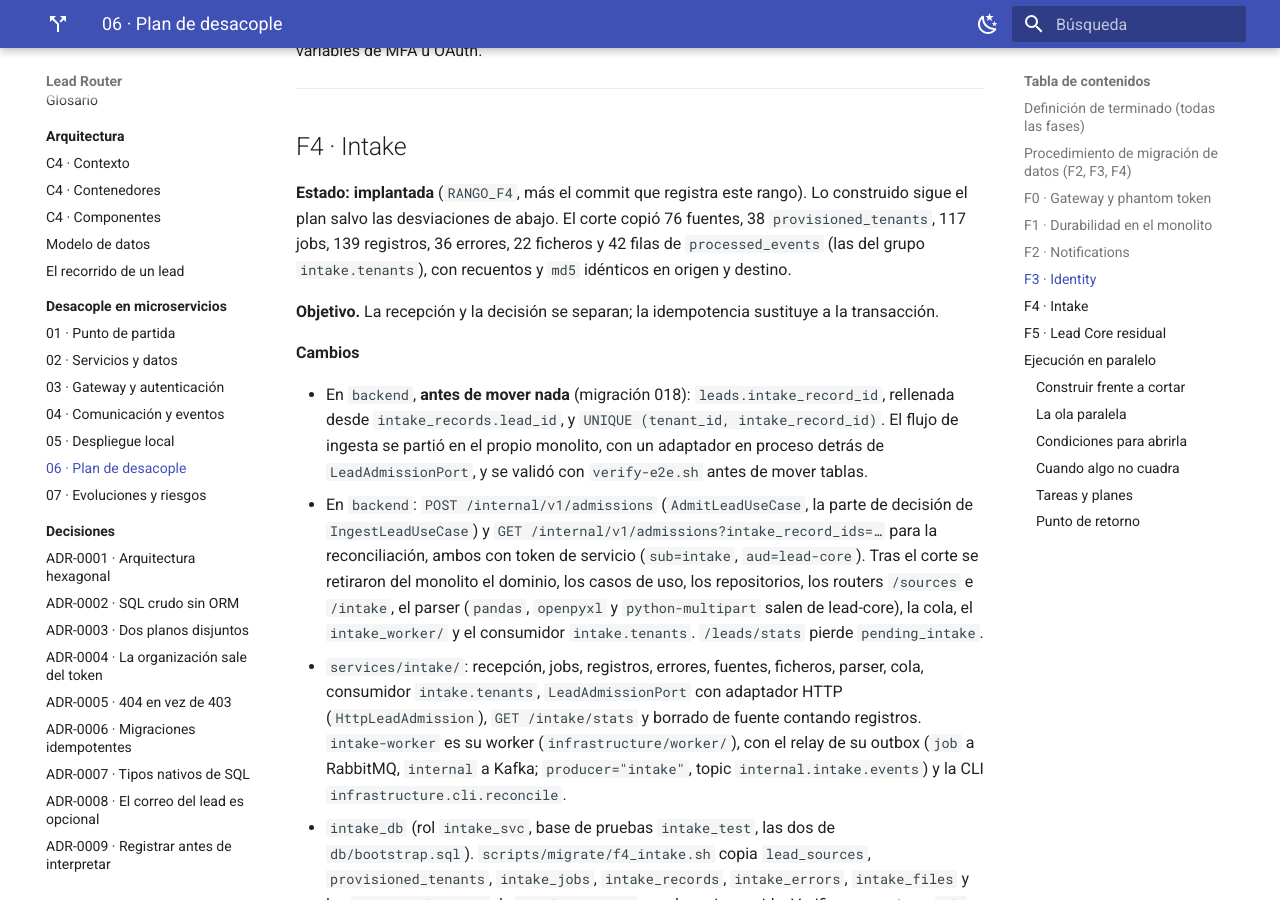
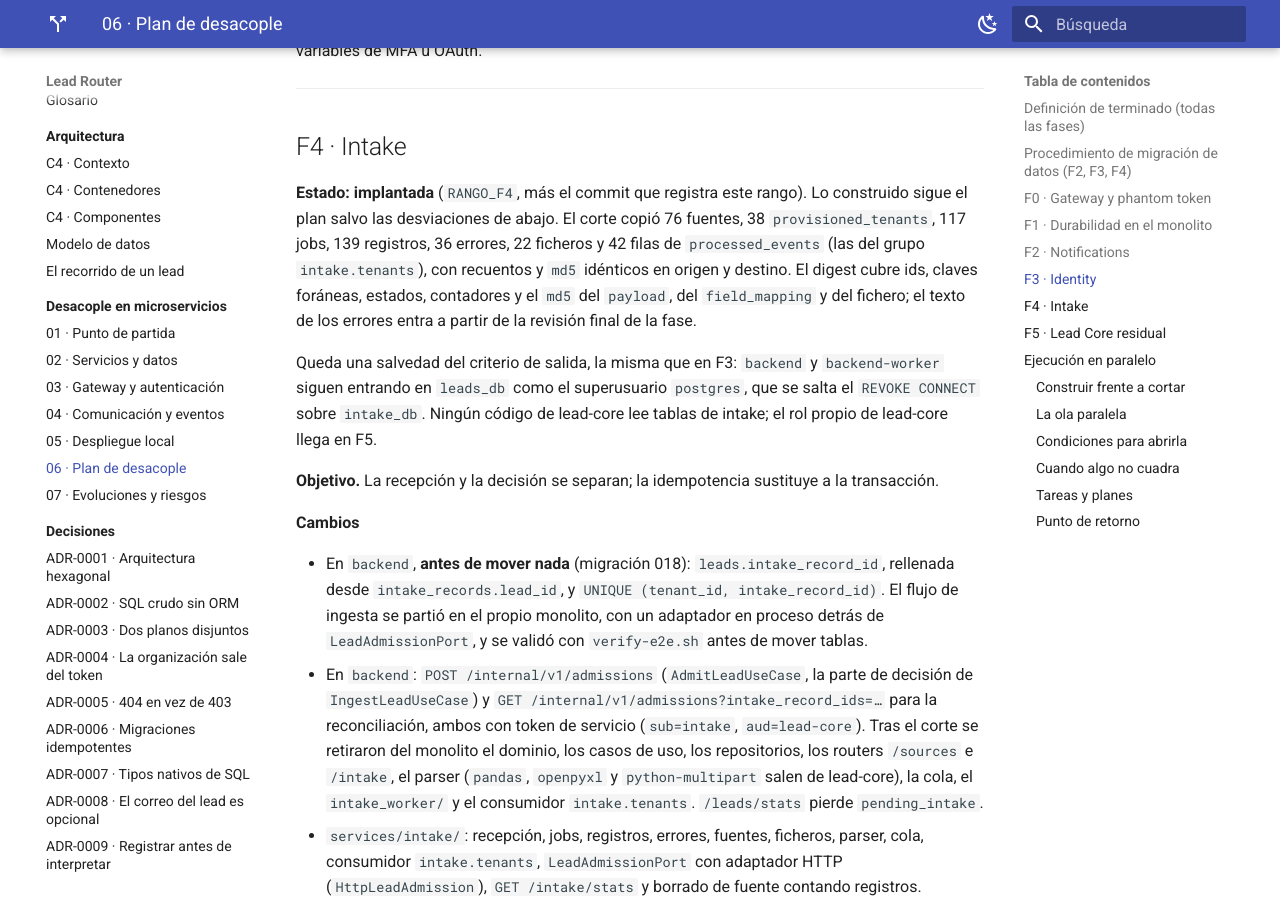
Before and after one commit to MDCIrony/leads-hexa, an MkDocs documentation site: the page built from docs/content/microservices/06-plan-de-desacople.md, in a window 1280 px wide and 900 px high, scrolled down 9928 px. Built offline with MkDocs 1.6.1 and Material for MkDocs 9.7.7, drawn with Linux system fonts in a browser that asks for light colours.

Commit message:
docs(microservices): note the F4 exit caveat and the poison-record failure

```diff
--- a/docs/content/microservices/06-plan-de-desacople.md
+++ b/docs/content/microservices/06-plan-de-desacople.md
@@ -359,7 +359,13 @@ variables de MFA u OAuth.
 **Estado: implantada** (`RANGO_F4`, más el commit que registra este rango). Lo construido sigue el
 plan salvo las desviaciones de abajo. El corte copió 76 fuentes, 38 `provisioned_tenants`, 117 jobs,
 139 registros, 36 errores, 22 ficheros y 42 filas de `processed_events` (las del grupo
-`intake.tenants`), con recuentos y `md5` idénticos en origen y destino.
+`intake.tenants`), con recuentos y `md5` idénticos en origen y destino. El digest cubre ids, claves
+foráneas, estados, contadores y el `md5` del `payload`, del `field_mapping` y del fichero; el texto de
+los errores entra a partir de la revisión final de la fase.
+
+Queda una salvedad del criterio de salida, la misma que en F3: `backend` y `backend-worker` siguen
+entrando en `leads_db` como el superusuario `postgres`, que se salta el `REVOKE CONNECT` sobre
+`intake_db`. Ningún código de lead-core lee tablas de intake; el rol propio de lead-core llega en F5.
 
 **Objetivo.** La recepción y la decisión se separan; la idempotencia sustituye a la transacción.
 
```
Also changed, not shown: docs/content/microservices/04-comunicacion-y-eventos.md (+1 -0 lines).
